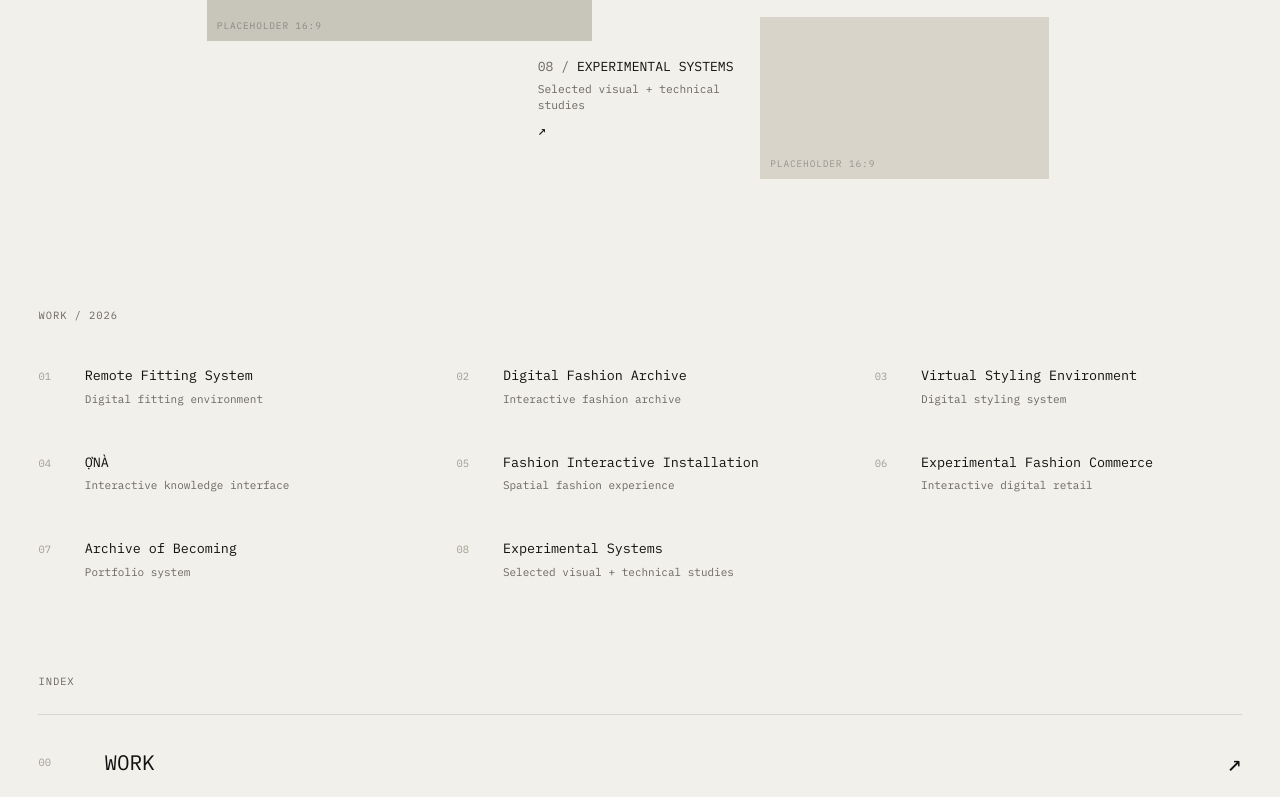
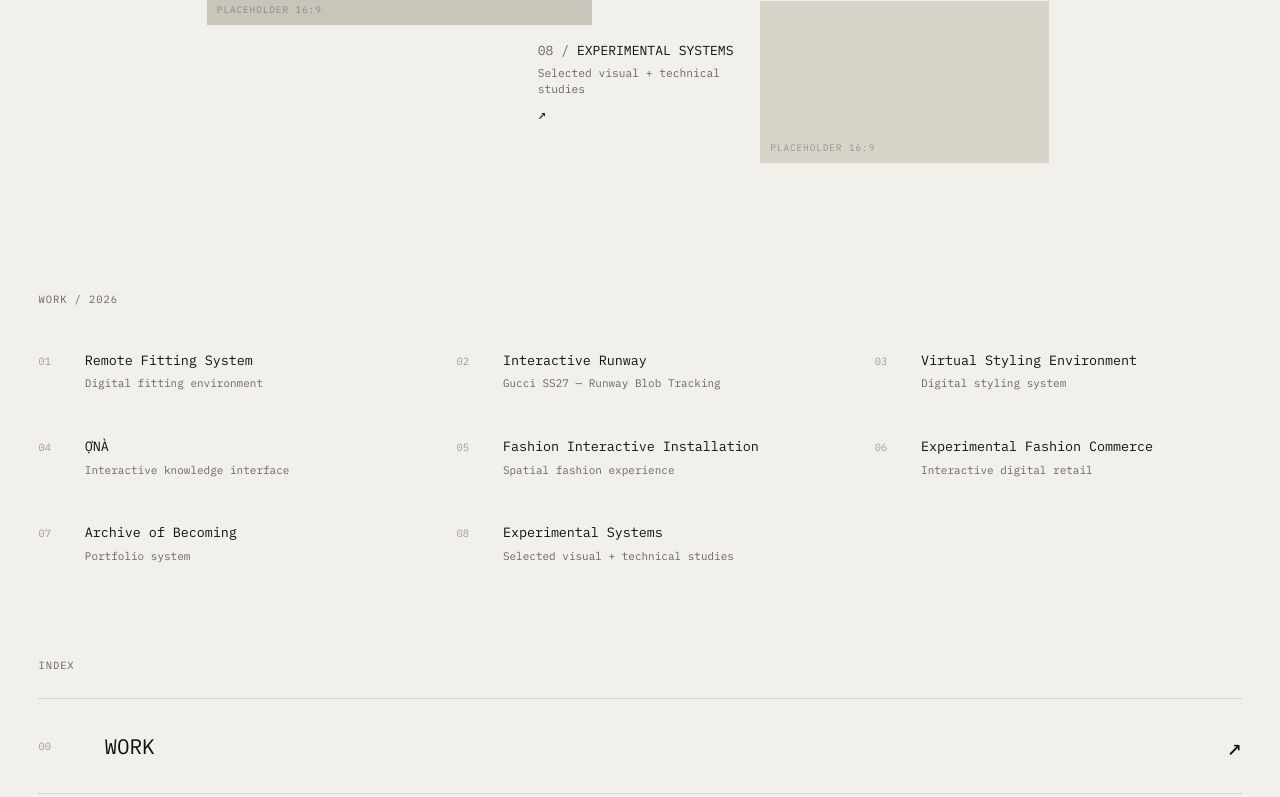
Before and after one commit to sseyvnn/archive-of-becoming, a React (Vite) app: page / in a window 1280 px wide. Shown: the part 1308-2105 px from the top of the page. Built offline with nearby package versions, Linux system fonts and the light colour scheme.

Commit message:
Add Gucci SS27 Interactive Runway project

```diff
--- a/src/data/projects.js
+++ b/src/data/projects.js
@@ -124,17 +124,23 @@ function buildBoard(project, { media, notes }) {
       aspectRatio: media.final.aspectRatio,
       ...BOARD_SLOTS.final,
     },
+
+
 {
   id: `${project.id}-prototype`,
   number: `${project.number}.02`,
-      type: 'image',
+  type: media.prototype.type ?? 'image',
   title: 'PROTOTYPE',
   caption: media.prototype.caption,
   src: media.prototype.src,
+  poster: media.prototype.poster,
+  sources: media.prototype.sources,
   alt: media.prototype.alt,
   aspectRatio: media.prototype.aspectRatio,
   ...BOARD_SLOTS.prototype,
 },
+
+
     {
       id: `${project.id}-research`,
       number: `${project.number}.03`,
@@ -153,17 +159,21 @@ function buildBoard(project, { media, notes }) {
       body: notes.experiment,
       ...BOARD_SLOTS.experiment,
     },
+
 {
   id: `${project.id}-interface`,
   number: `${project.number}.05`,
-      type: 'image',
+  type: media.interface.type ?? 'image',
   title: 'INTERFACE',
   caption: media.interface.caption,
   src: media.interface.src,
+  poster: media.interface.poster,
+  sources: media.interface.sources,
   alt: media.interface.alt,
   aspectRatio: media.interface.aspectRatio,
   ...BOARD_SLOTS.interface,
 },
+
     {
       id: `${project.id}-model`,
       number: `${project.number}.06`,
@@ -201,23 +211,37 @@ export const projects = [
       { id: 'p1-interface', type: 'image', src: rfsInterface, alt: 'Placeholder — interface screen from Remote Fitting System.', aspectRatio: '16:9' },
     ],
   },
+
 {
   id: 'project-02',
   number: '02',
-    title: 'Digital Fashion Archive',
-    slug: 'digital-fashion-archive',
-    shortDescription: 'Interactive fashion archive',
+  title: 'Interactive Runway',
+  slug: 'interactive-runway',
+  shortDescription: 'Gucci SS27 — Runway Blob Tracking',
   fullDescription:
-      "An interactive system for digitizing and presenting a stylist/designer's body of work beyond a traditional portfolio.",
+    'A creative coding project using TouchDesigner to track runway movement and identify individual garments.',
   year: 2026,
   role: 'Creative Technologist',
-    disciplines: ['Digital Archive', 'Interaction Design'],
-    tools: ['Blender', 'React', 'Figma', '3D/Web'],
+  disciplines: ['Creative Coding', 'Fashion Technology'],
+  tools: ['TouchDesigner', 'Computer Vision', 'Python'],
   landingMedia: [
-      { id: 'p2-archive-wall', type: 'image', src: dfaArchiveWall, alt: 'Placeholder — archive wall view from Digital Fashion Archive.', aspectRatio: '4:3' },
-      { id: 'p2-object-01', type: 'image', src: dfaObject01, alt: 'Placeholder — archived object 01 from Digital Fashion Archive.', aspectRatio: '1:1' },
+    {
+      id: 'p2-gucci-cover',
+      type: 'image',
+      src: '/GUCCI-SS27.jpg',
+      alt: 'Gucci SS27 runway look',
+      aspectRatio: '16:9',
+    },
+    {
+      id: 'p2-gucci-detail',
+      type: 'image',
+      src: '/GUCCI-SS27.jpg',
+      alt: 'Gucci SS27 runway look',
+      aspectRatio: '16:9',
+    },
   ],
 },
+
   {
     id: 'project-03',
     number: '03',
@@ -349,18 +373,50 @@ const boardContent = {
       model: '[Placeholder] Process note reserved for CLO3D simulation and body-model development stages.',
     },
   },
+
 'project-02': {
   media: {
-      final: { src: dfaArchiveWall, alt: 'Placeholder — final archive wall output.', aspectRatio: '4:3', caption: 'Archive wall' },
-      prototype: { src: dfaObject01, alt: 'Placeholder — early archived object prototype.', aspectRatio: '1:1', caption: 'Object study 01' },
-      interface: { src: dfaObject02, alt: 'Placeholder — archive interface study.', aspectRatio: '1:1', caption: 'Object study 02' },
+    final: {
+      type: 'video',
+      sources: [
+        { src: '/gucci-final.mp4', type: 'video/mp4' },
+      ],
+      poster: '/GUCCI-SS27.jpg',
+      alt: 'Gucci SS27 final runway tracking',
+      aspectRatio: '16:9',
+      caption: 'Gucci SS27 / Final Output',
+    },
+    prototype: {
+      type: 'video',
+      sources: [
+        { src: '/gucci-prototype.mp4', type: 'video/mp4' },
+      ],
+      poster: '/GUCCI-SS27.jpg',
+      alt: 'Gucci blob tracking prototype',
+      aspectRatio: '16:9',
+      caption: 'Blob Tracking / Prototype',
+    },
+    interface: {
+      type: 'video',
+      sources: [
+        { src: '/gucci-interface.mp4', type: 'video/mp4' },
+      ],
+      poster: '/GUCCI-SS27.jpg',
+      alt: 'TouchDesigner interface and live tracking data',
+      aspectRatio: '16:9',
+      caption: 'TouchDesigner / Interface',
+    },
   },
   notes: {
-      research: '[Placeholder] Research into archival systems and how a body of work can be presented beyond a static portfolio.',
-      experiment: '[Placeholder] Testing digitization workflows for physical and digital work samples.',
-      model: '[Placeholder] Process note reserved for information-architecture and archive-structure development.',
+    research:
+      'Exploring how computer vision can track runway movement and identify individual garments.',
+    experiment:
+      'Testing blob detection, tracking regions, and garment labels throughout the runway walk.',
+    model:
+      'A TouchDesigner system combining Python, image processing, and real-time tracking data.',
   },
 },
+
   'project-03': {
     media: {
       final: { type: 'video', sources: [{ src: vseMotionWebm, type: 'video/webm' }, { src: vseMotionMp4, type: 'video/mp4' }], poster: vseMotionPoster, alt: 'Placeholder — final motion study output.', aspectRatio: '16:9', caption: 'Motion study' },
```
Lines whose indentation alone changed are shown as unchanged.
